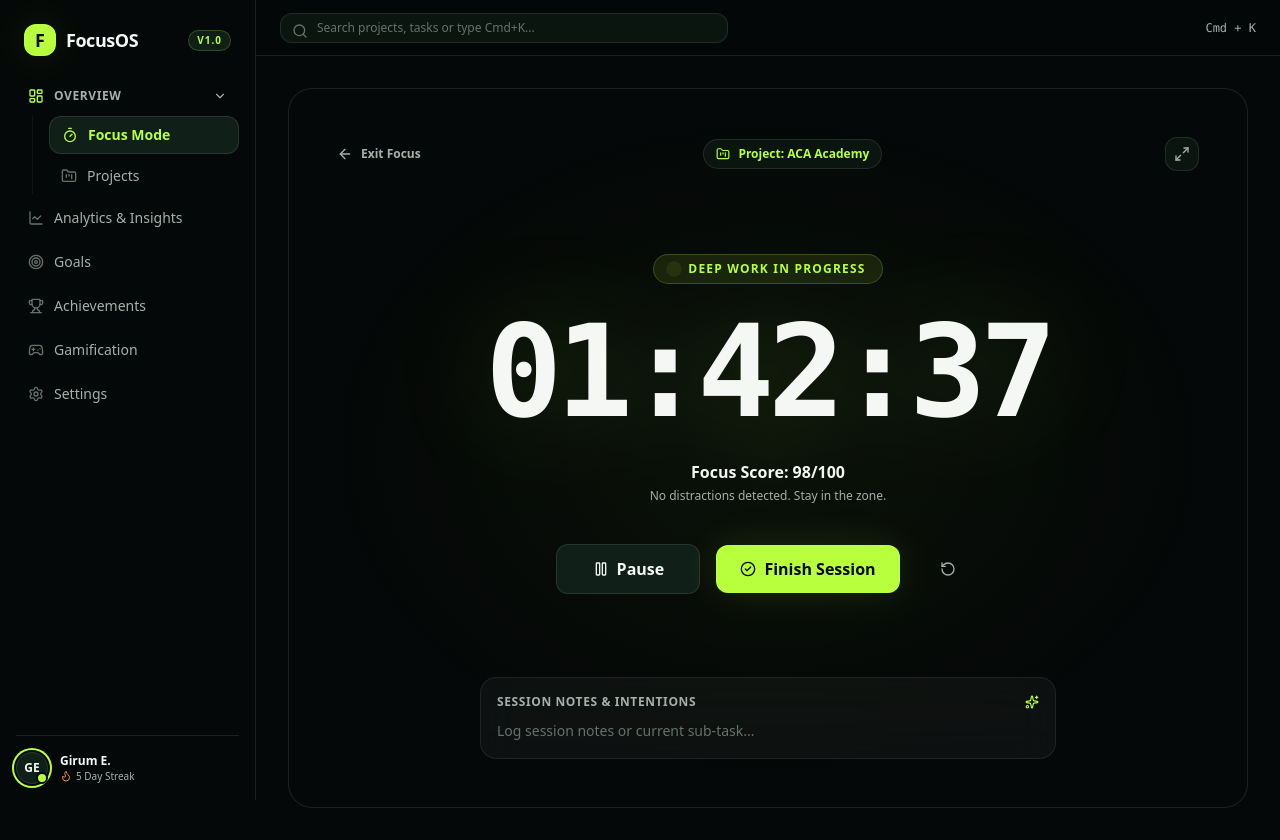
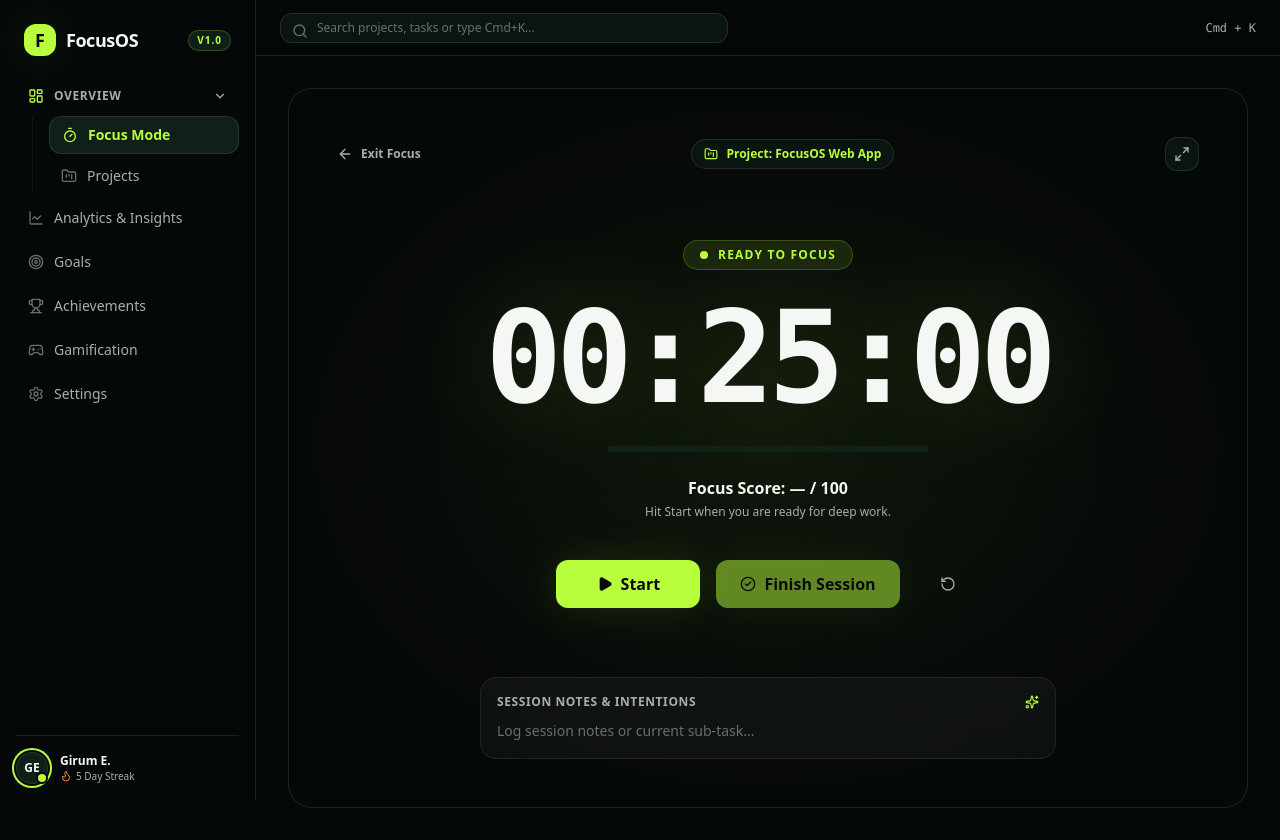
Before and after one commit to girum-endalkachew/focus-os, a Next.js app: page /app/focus in a window 1280 px wide. Built offline with nearby package versions, Linux system fonts and the light colour scheme.

Commit message:
feat(focus): wire Finish Session to /api/sessions with XP feedback

```diff
--- a/src/app/app/focus/page.tsx
+++ b/src/app/app/focus/page.tsx
@@ -1,6 +1,6 @@
 'use client';
 
-import React, { useState } from 'react';
+import React, { useState, useEffect, useRef } from 'react';
 import Link from 'next/link';
 import { Button } from '@/components/ui/Button';
 import { Badge } from '@/components/ui/Badge';
@@ -8,35 +8,47 @@ import { GlassCard } from '@/components/ui/GlassCard';
 import {
   Play,
   Pause,
-  Square,
+  CheckCircle2,
   RotateCcw,
   FolderKanban,
-  CheckCircle2,
   Maximize2,
   Minimize2,
-  Volume2,
   ArrowLeft,
-  Sparkles
+  Sparkles,
+  Zap,
 } from 'lucide-react';
 
 export default function FocusModePage() {
-  const [isRunning, setIsRunning] = useState(true);
-  const [secondsLeft, setSecondsLeft] = useState(6157); // 01:42:37
+  const [isRunning, setIsRunning] = useState(false);
+  const [secondsLeft, setSecondsLeft] = useState(25 * 60); // 25:00 default
+  const [initialSeconds] = useState(25 * 60);
   const [isFullscreen, setIsFullscreen] = useState(false);
   const [sessionNotes, setSessionNotes] = useState('');
-  const [selectedProject, setSelectedProject] = useState('ACA Academy');
+  const [selectedProject] = useState('FocusOS Web App');
+  const [saving, setSaving] = useState(false);
+  const [savedMsg, setSavedMsg] = useState('');
+  const [xpEarned, setXpEarned] = useState(0);
+  const intervalRef = useRef<ReturnType<typeof setInterval> | null>(null);
 
-  const toggleFullscreen = () => {
-    if (!document.fullscreenElement) {
-      document.documentElement.requestFullscreen();
-      setIsFullscreen(true);
-    } else {
-      if (document.exitFullscreen) {
-        document.exitFullscreen();
-        setIsFullscreen(false);
-      }
+  useEffect(() => {
+    if (isRunning) {
+      intervalRef.current = setInterval(() => {
+        setSecondsLeft((prev) => {
+          if (prev <= 1) {
+            clearInterval(intervalRef.current!);
+            setIsRunning(false);
+            return 0;
+          }
+          return prev - 1;
+        });
+      }, 1000);
+    } else if (intervalRef.current) {
+      clearInterval(intervalRef.current);
     }
-  };
+    return () => {
+      if (intervalRef.current) clearInterval(intervalRef.current);
+    };
+  }, [isRunning]);
 
   const formatTime = (totalSec: number) => {
     const hrs = Math.floor(totalSec / 3600).toString().padStart(2, '0');
@@ -45,14 +57,67 @@ export default function FocusModePage() {
     return `${hrs}:${mins}:${secs}`;
   };
 
+  const toggleFullscreen = () => {
+    if (!document.fullscreenElement) {
+      document.documentElement.requestFullscreen?.();
+      setIsFullscreen(true);
+    } else {
+      document.exitFullscreen?.();
+      setIsFullscreen(false);
+    }
+  };
+
+  const finishSession = async () => {
+    setSaving(true);
+    setSavedMsg('');
+    const elapsedMin = Math.max(1, Math.round((initialSeconds - secondsLeft) / 60));
+
+    try {
+      const res = await fetch('/api/sessions', {
+        method: 'POST',
+        headers: { 'Content-Type': 'application/json' },
+        body: JSON.stringify({
+          durationMin: elapsedMin,
+          mode: 'pomodoro',
+          completed: true,
+          notes: sessionNotes,
+          projectName: selectedProject,
+        }),
+      });
+      const data = await res.json();
+      if (data.success) {
+        const xp = data.data?.xpEarned ?? 50;
+        setXpEarned(xp);
+        setSavedMsg(`Session saved · +${xp} XP · ${elapsedMin}m deep work`);
+        setIsRunning(false);
+        setSecondsLeft(initialSeconds);
+        setSessionNotes('');
+      } else {
+        setSavedMsg('Could not save session. Try again.');
+      }
+    } catch {
+      setSavedMsg('Network error while saving session.');
+    } finally {
+      setSaving(false);
+      setTimeout(() => setSavedMsg(''), 5000);
+    }
+  };
+
+  const progress = ((initialSeconds - secondsLeft) / initialSeconds) * 100;
+
   return (
     <div className="relative min-h-[calc(100vh-5rem)] flex flex-col justify-between items-center bg-[#050808] text-[#F4F7F3] rounded-3xl border border-white/10 p-6 md:p-12 overflow-hidden select-none">
-      {/* Subtle ambient breathing radial glow */}
-      <div className={`pointer-events-none absolute inset-0 bg-[radial-gradient(ellipse_at_center,_rgba(184,255,61,0.06),_transparent_70%)] ${isRunning ? 'animate-pulse' : ''}`} />
+      <div
+        className={`pointer-events-none absolute inset-0 bg-[radial-gradient(ellipse_at_center,_rgba(184,255,61,0.06),_transparent_70%)] ${
+          isRunning ? 'animate-pulse' : ''
+        }`}
+      />
 
-      {/* Top Header Bar */}
       <div className="relative z-10 w-full flex items-center justify-between">
-        <Link href="/app" className="flex items-center gap-2 text-xs font-semibold text-[#A5B0AB] hover:text-[#F4F7F3] transition-colors">
+        <Link
+          href="/app"
+          className="flex items-center gap-2 text-xs font-semibold text-[#A5B0AB] hover:text-[#F4F7F3] transition-colors"
+        >
           <ArrowLeft className="h-4 w-4" /> Exit Focus
         </Link>
 
@@ -61,51 +126,98 @@ export default function FocusModePage() {
           <span>Project: {selectedProject}</span>
         </div>
 
-        <div className="flex items-center gap-2">
-          <button onClick={toggleFullscreen} className="p-2 rounded-xl bg-[#0B1510] border border-white/10 text-[#A5B0AB] hover:text-[#F4F7F3] transition-colors">
-            {isFullscreen ? <Minimize2 className="h-4 w-4" /> : <Maximize2 className="h-4 w-4" />}
-          </button>
-        </div>
+        <button
+          onClick={toggleFullscreen}
+          className="p-2 rounded-xl bg-[#0B1510] border border-white/10 text-[#A5B0AB] hover:text-[#F4F7F3] transition-colors cursor-pointer"
+        >
+          {isFullscreen ? <Minimize2 className="h-4 w-4" /> : <Maximize2 className="h-4 w-4" />}
+        </button>
       </div>
 
-      {/* Center Cinematic Clock Display */}
       <div className="relative z-10 flex flex-col items-center justify-center my-auto text-center space-y-6">
         <Badge variant="accent" className="px-4 py-1.5 text-xs font-semibold uppercase tracking-widest">
-          <span className="h-2 w-2 rounded-full bg-[#B8FF3D] animate-ping mr-1" />
-          DEEP WORK IN PROGRESS
+          <span
+            className={`h-2 w-2 rounded-full bg-[#B8FF3D] mr-1 inline-block ${
+              isRunning ? 'animate-ping' : ''
+            }`}
+          />
+          {isRunning ? 'DEEP WORK IN PROGRESS' : secondsLeft === 0 ? 'SESSION COMPLETE' : 'READY TO FOCUS'}
         </Badge>
 
         <div className="text-7xl sm:text-9xl font-black font-mono tracking-tighter text-[#F4F7F3] drop-shadow-[0_0_50px_rgba(184,255,61,0.15)]">
           {formatTime(secondsLeft)}
         </div>
 
-        <div className="space-y-1">
-          <h2 className="text-base font-bold text-[#F4F7F3]">Focus Score: 98/100</h2>
-          <p className="text-xs text-[#A5B0AB]">No distractions detected. Stay in the zone.</p>
+        <div className="w-full max-w-xs h-1.5 bg-[#102019] rounded-full overflow-hidden">
+          <div
+            className="h-full bg-[#B8FF3D] rounded-full transition-all duration-1000"
+            style={{ width: `${progress}%` }}
+          />
         </div>
 
-        {/* Controls Bar */}
+        <div className="space-y-1">
+          <h2 className="text-base font-bold text-[#F4F7F3]">
+            Focus Score: {isRunning ? '98' : '—'} / 100
+          </h2>
+          <p className="text-xs text-[#A5B0AB]">
+            {isRunning
+              ? 'No distractions detected. Stay in the zone.'
+              : 'Hit Start when you are ready for deep work.'}
+          </p>
+        </div>
+
+        {savedMsg && (
+          <div className="flex items-center gap-2 rounded-xl border border-[#B8FF3D]/30 bg-[#B8FF3D]/10 px-4 py-2 text-xs font-semibold text-[#B8FF3D]">
+            <Zap className="h-3.5 w-3.5" />
+            {savedMsg}
+            {xpEarned > 0 && <span className="font-mono">(+{xpEarned} XP)</span>}
+          </div>
+        )}
+
         <div className="flex items-center gap-4 pt-4">
           <Button
-            variant={isRunning ? "secondary" : "primary"}
+            variant={isRunning ? 'secondary' : 'primary'}
             size="lg"
             onClick={() => setIsRunning(!isRunning)}
             className="w-36 font-bold"
+            disabled={secondsLeft === 0}
           >
-            {isRunning ? <><Pause className="h-4 w-4 mr-2" /> Pause</> : <><Play className="h-4 w-4 mr-2 fill-current" /> Resume</>}
+            {isRunning ? (
+              <>
+                <Pause className="h-4 w-4 mr-2" /> Pause
+              </>
+            ) : (
+              <>
+                <Play className="h-4 w-4 mr-2 fill-current" /> Start
+              </>
+            )}
           </Button>
 
-          <Button variant="primary" size="lg" className="px-6 font-bold">
-            <CheckCircle2 className="h-4 w-4 mr-2" /> Finish Session
+          <Button
+            variant="primary"
+            size="lg"
+            className="px-6 font-bold"
+            onClick={finishSession}
+            disabled={saving || (initialSeconds - secondsLeft < 5 && secondsLeft !== 0)}
+          >
+            <CheckCircle2 className="h-4 w-4 mr-2" />
+            {saving ? 'Saving…' : 'Finish Session'}
           </Button>
 
-          <Button variant="ghost" size="lg" onClick={() => setSecondsLeft(7200)}>
+          <Button
+            variant="ghost"
+            size="lg"
+            onClick={() => {
+              setIsRunning(false);
+              setSecondsLeft(initialSeconds);
+              setSavedMsg('');
+            }}
+          >
             <RotateCcw className="h-4 w-4" />
           </Button>
         </div>
       </div>
 
-      {/* Bottom Session Notes Bar */}
       <div className="relative z-10 w-full max-w-xl">
         <GlassCard className="p-4 space-y-2">
           <div className="flex items-center justify-between text-xs text-[#A5B0AB]">
```
